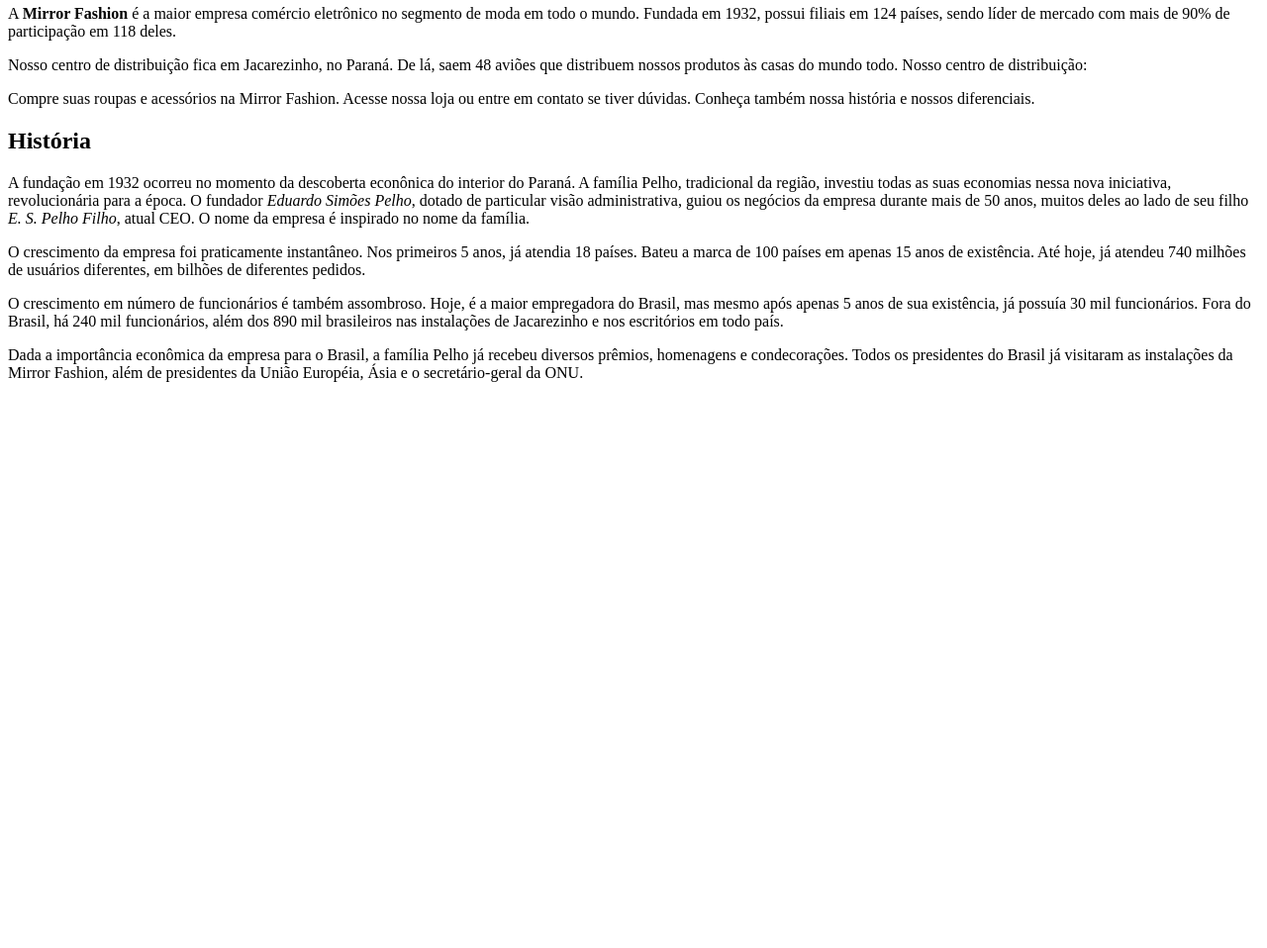
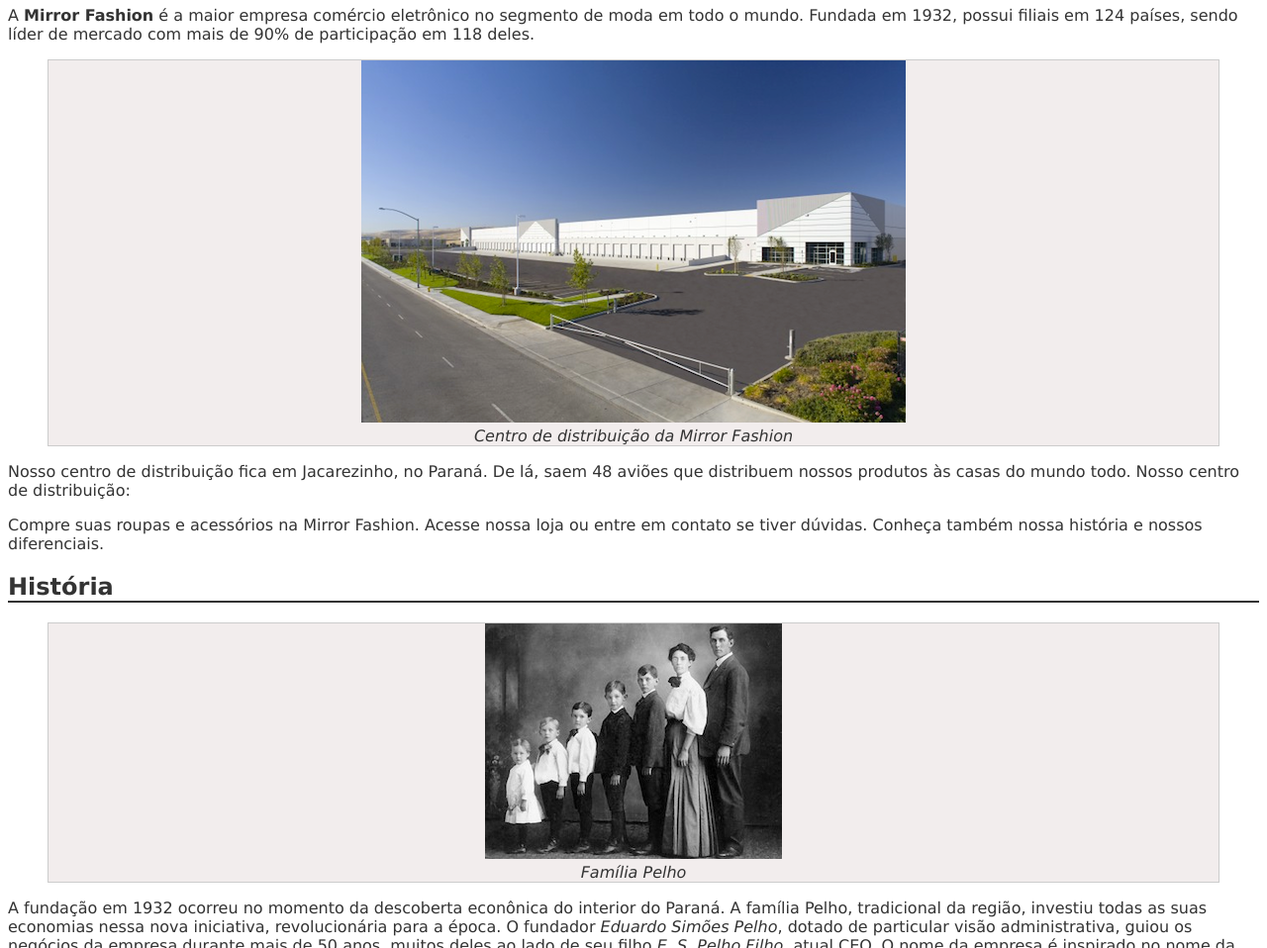
Before and after one commit to Len-lin-Stephanie/mirror-fashion, a plain HTML site: page sobre.html in a window 1280 px wide. Shown: the part 75-1033 px from the top of the page at 99% size. Before the commit the page ends 800 px from the top, so only its background shows below. Drawn offline with Linux system fonts and the light colour scheme; files that its build step writes are made by us from their sources.

Commit message:
Inserção de estilo na página sobre

```diff
--- /dev/null
+++ b/sobre.css
@@ -0,0 +1,22 @@
+body {
+    color: #333333;
+    font-family: "Lucida Sans Unicode", "Lucida Grande";
+}
+
+h1 {
+    background-image: url(../img/sobre-background.jpg);
+}
+
+h2 {
+    border-bottom: 2px solid #333333;
+}
+
+figure {
+    background-color: #F2EDED;
+    border: 1px solid #ccc;
+    text-align: center;
+}
+
+figcaption {
+    font-style: italic;
+}
--- a/sobre.html
+++ b/sobre.html
@@ -4,34 +4,31 @@
 <head>
     <title>Mirror Fashion</title>
     <meta charset="utf-8">
+    <link rel="stylesheet" href="css/sobre.css">
 </head>
 
 <body>
     <h1>Mirror Fashion.</h1>
-    <p>A <strong>Mirror Fashion</strong> é a maior empresa comércio eletrônico no segmento de moda em todo o mundo.
-        Fundada em 1932, possui filiais em 124 países, sendo líder de mercado com mais de 90% de
-        participação em 118 deles.</p>
-    <p>Nosso centro de distribuição fica em Jacarezinho, no Paraná. De lá, saem 48 aviões que
-        distribuem nossos produtos às casas do mundo todo. Nosso centro de distribuição:</p>
-    <p>Compre suas roupas e acessórios na Mirror Fashion. Acesse nossa loja ou entre em contato
-        se tiver dúvidas. Conheça também nossa história e nossos diferenciais.</p>
+    <p>A <strong>Mirror Fashion</strong> é a maior empresa comércio eletrônico no segmento de moda em todo o mundo. Fundada em 1932, possui filiais em 124 países, sendo líder de mercado com mais de 90% de participação em 118 deles.</p>
+    <figure>
+        <img src="caelum-arquivos-curso-web/mirrorfashion/img/centro-distribuicao.png">
+        <figcaption>Centro de distribuição da Mirror Fashion</figcaption>
+    </figure>
+    <p>Nosso centro de distribuição fica em Jacarezinho, no Paraná. De lá, saem 48 aviões que distribuem nossos produtos às casas do mundo todo. Nosso centro de distribuição:</p>
+    <p>Compre suas roupas e acessórios na Mirror Fashion. Acesse nossa loja ou entre em contato se tiver dúvidas. Conheça também nossa história e nossos diferenciais.</p>
     <h2>História</h2>
-    <p>A fundação em 1932 ocorreu no momento da descoberta econônica do interior do Paraná. A
-        família Pelho, tradicional da região, investiu todas as suas economias nessa nova iniciativa,
-        revolucionária para a época. O fundador <em>Eduardo Simões Pelho</em>, dotado de particular visão
-        administrativa, guiou os negócios da empresa durante mais de 50 anos, muitos deles ao lado
-        de seu filho <em>E. S. Pelho Filho</em>, atual CEO. O nome da empresa é inspirado no nome da família.</p>
-    <p>O crescimento da empresa foi praticamente instantâneo. Nos primeiros 5 anos, já atendia 18 países.
-        Bateu a marca de 100 países em apenas 15 anos de existência. Até hoje, já atendeu 740 milhões
-        de usuários diferentes, em bilhões de diferentes pedidos.</p>
-    <p>O crescimento em número de funcionários é também assombroso. Hoje, é a maior empregadora do
-        Brasil, mas mesmo após apenas 5 anos de sua existência, já possuía 30 mil funcionários. Fora do
-        Brasil, há 240 mil funcionários, além dos 890 mil brasileiros nas instalações de Jacarezinho e
-        nos escritórios em todo país.
+    <figure>
+        <img src="caelum-arquivos-curso-web/mirrorfashion/img/familia-pelho.jpg">
+        <figcaption>Família Pelho</figcaption>
+    </figure>
+    <p>A fundação em 1932 ocorreu no momento da descoberta econônica do interior do Paraná. A família Pelho, tradicional da região, investiu todas as suas economias nessa nova iniciativa, revolucionária para a época. O fundador <em>Eduardo Simões Pelho</em>,
+        dotado de particular visão administrativa, guiou os negócios da empresa durante mais de 50 anos, muitos deles ao lado de seu filho <em>E. S. Pelho Filho</em>, atual CEO. O nome da empresa é inspirado no nome da família.</p>
+    <p>O crescimento da empresa foi praticamente instantâneo. Nos primeiros 5 anos, já atendia 18 países. Bateu a marca de 100 países em apenas 15 anos de existência. Até hoje, já atendeu 740 milhões de usuários diferentes, em bilhões de diferentes pedidos.</p>
+    <p>O crescimento em número de funcionários é também assombroso. Hoje, é a maior empregadora do Brasil, mas mesmo após apenas 5 anos de sua existência, já possuía 30 mil funcionários. Fora do Brasil, há 240 mil funcionários, além dos 890 mil brasileiros
+        nas instalações de Jacarezinho e nos escritórios em todo país.
     </p>
-    <p>Dada a importância econômica da empresa para o Brasil, a família Pelho já recebeu diversos prêmios,
-        homenagens e condecorações. Todos os presidentes do Brasil já visitaram as instalações da Mirror
-        Fashion, além de presidentes da União Européia, Ásia e o secretário-geral da ONU.</p>
+    <p>Dada a importância econômica da empresa para o Brasil, a família Pelho já recebeu diversos prêmios, homenagens e condecorações. Todos os presidentes do Brasil já visitaram as instalações da Mirror Fashion, além de presidentes da União Européia, Ásia
+        e o secretário-geral da ONU.</p>
 </body>
 
 </html>
```
